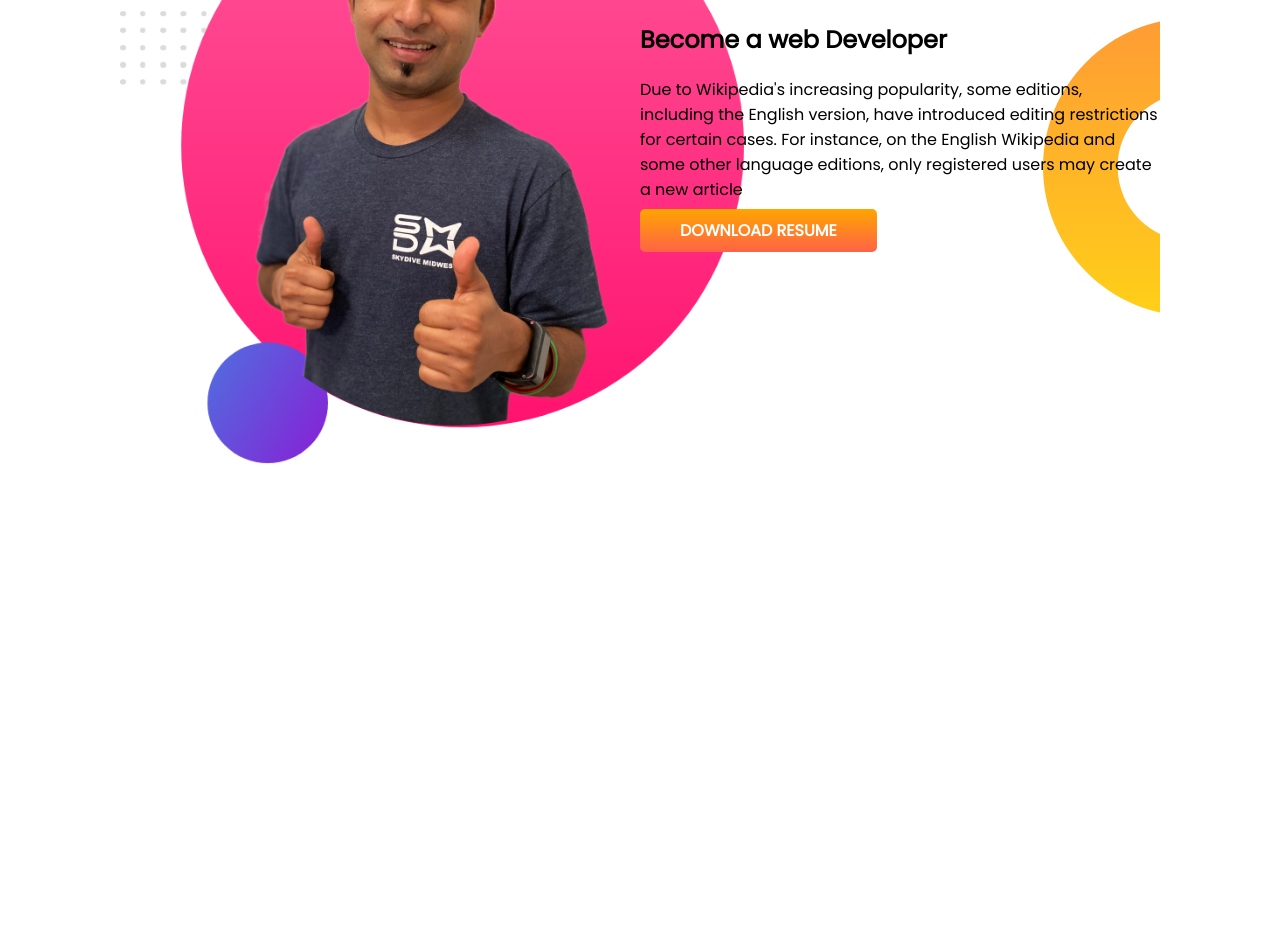
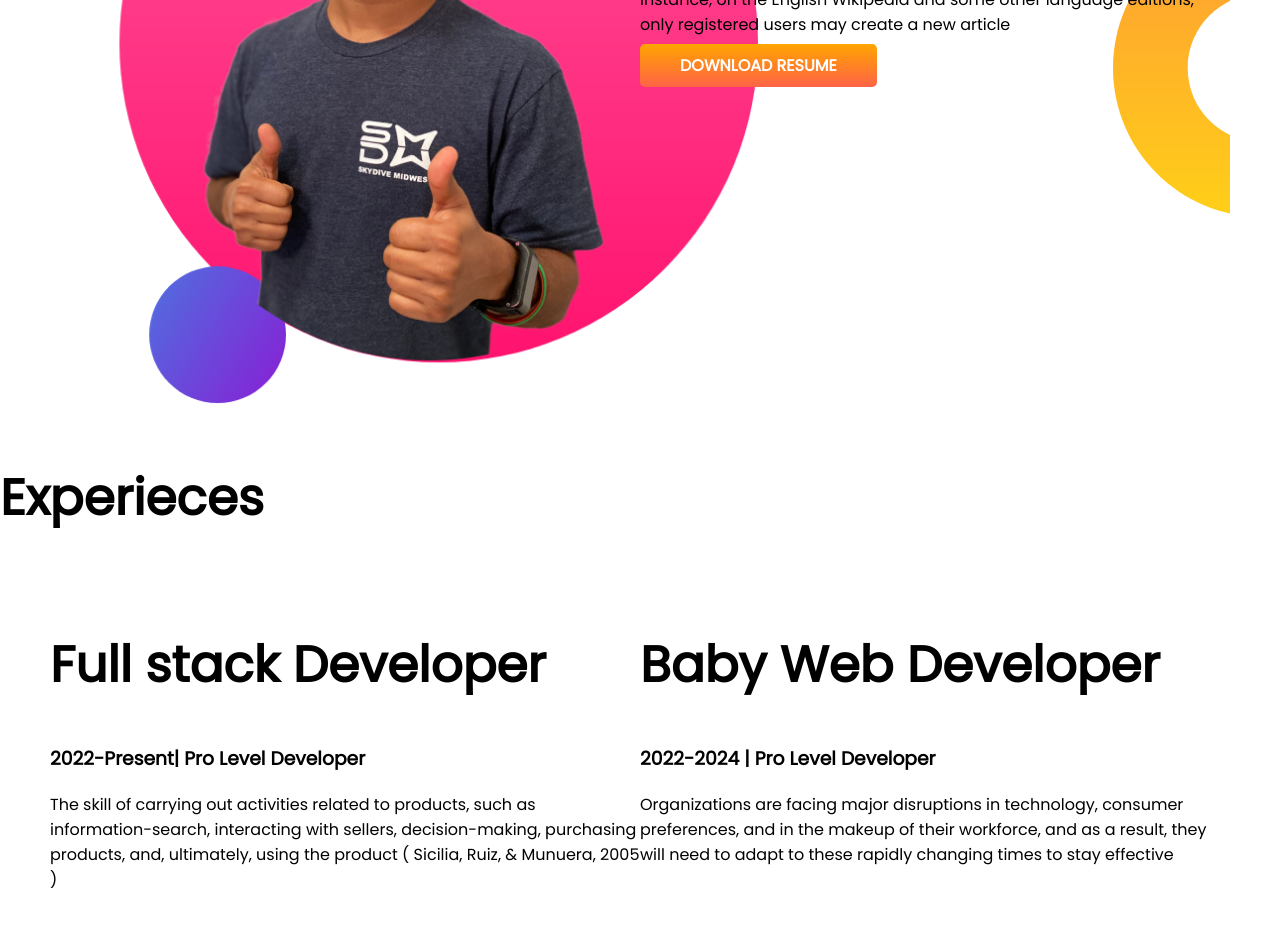
Before and after one commit to nasimuddin6/nasim-portfolio, a plain HTML site: page index.html in a window 1280 px wide. Shown: the part 684-1610 px from the top of the page. Before the commit the page ends 1275 px from the top, so only its background shows below. Drawn offline with Linux system fonts and the light colour scheme.

Commit message:
flexible container

```diff
--- a/index.html
+++ b/index.html
@@ -14,7 +14,7 @@
 </head>
 
 <body>
-    <section class="top-banner">
+    <section class="top-banner flexible-container">
         <h1>Welcome To</h1>
 
         <h1><span class="orange-color">Nasim Uddin</span> World!</h1>
@@ -32,7 +32,7 @@
             <img src="images/nasim pic.png" alt="">
         </div>
     </section>
-    <section class="dream-big">
+    <section class="dream-big flexible-container">
         <div class="half-width">
             <img src="images/jhankar2.png" alt="">
         </div>
@@ -47,6 +47,29 @@
             <a class="link-button" target="_blank" href="">DOWNLOAD RESUME</a>
         </div>
     </section>
+    <section class="experience-area">
+        <h1>Experieces</h1>
+
+        <div class="flexible-container">
+            <div class="half-width">
+                <h1>Full stack Developer</h1>
+                <h3>2022-Present| Pro Level Developer
+                </h3>
+                <p>
+                    The skill of carrying out activities related to products, such as information-search, interacting
+                    with
+                    sellers, decision-making, purchasing products, and, ultimately, using the product ( Sicilia, Ruiz, &
+                    Munuera, 2005 )
+                </p>
+            </div>
+            <div class="half-width">
+                <h1>Baby Web Developer</h1>
+                <h3>2022-2024 | Pro Level Developer</h3>
+                <p>Organizations are facing major disruptions in technology, consumer preferences, and in the makeup of
+                    their workforce, and as a result, they will need to adapt to these rapidly changing times to stay
+                    effective</p>
+            </div>
+    </section>
 </body>
 
 </html>
--- a/style.css
+++ b/style.css
@@ -11,9 +11,9 @@ h1 {
     color: orange;
 }
 
-section {
+.flexible-container {
     display: flex;
-    margin: 120px;
+    margin: 50px;
 }
 
 .half-width {
```
